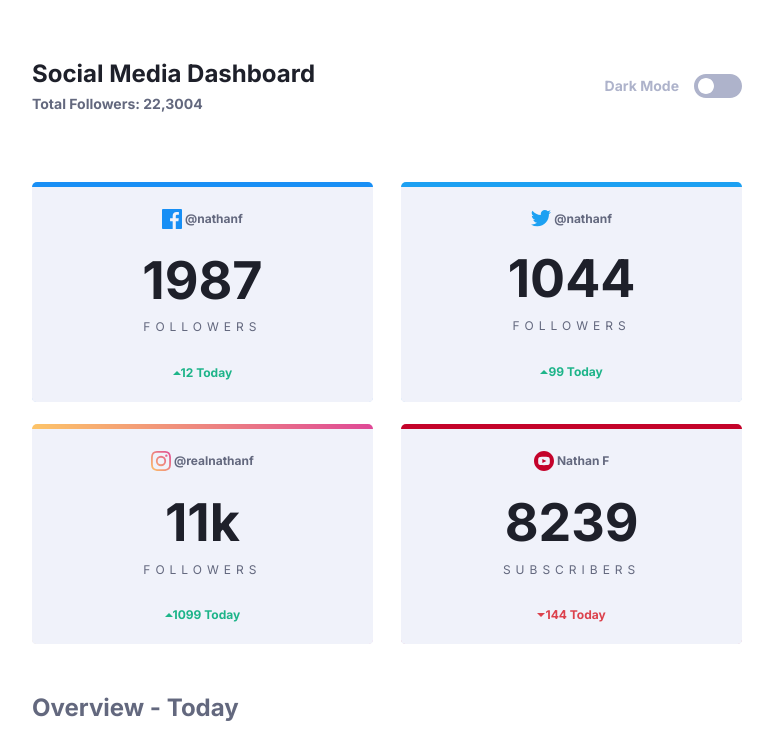
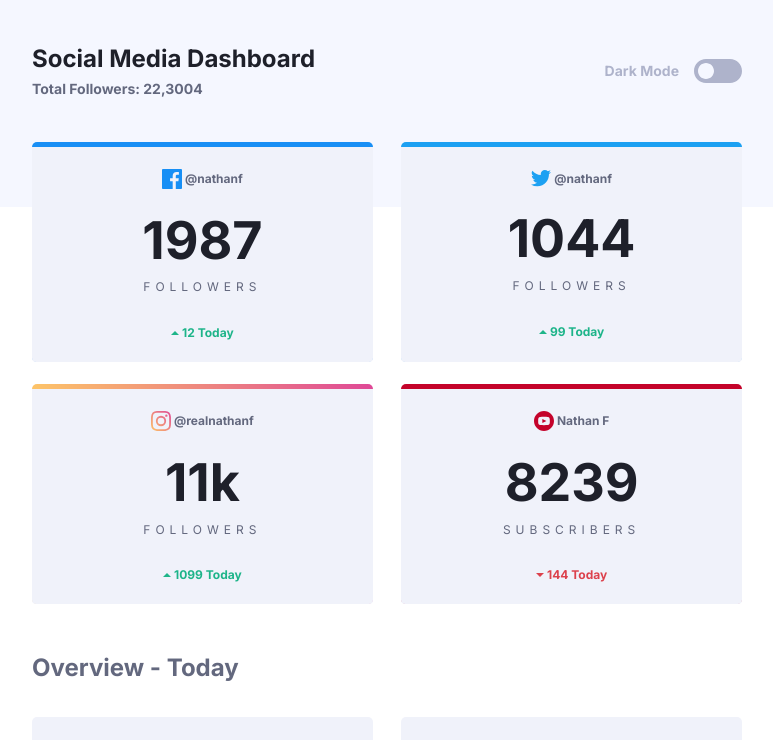
Before and after one commit to stuartmees/social-media-dashboard, a website built with webpack: page dist/index.html in a window 1280 px wide. Shown: the top 740 px of the page, without its empty margins (253-1026 px from the left). Built offline with nearby package versions, Linux system fonts and the light colour scheme.

Commit message:
changed css to match design more closely

```diff
--- a/src/styles/base/_base.scss
+++ b/src/styles/base/_base.scss
@@ -23,8 +23,12 @@ body {
 }
 
 main {
-    position: relative;
-    bottom: 90px;
+    &.container {
+        margin: -115px auto 50px auto;
+    }
+    // position: relative;
+    // bottom: 90px;
+    // margin-top: -90px;
 }
 
 h1 {
--- a/src/styles/components/_header.scss
+++ b/src/styles/components/_header.scss
@@ -1,6 +1,6 @@
 header {
 
-    background-color: var(----header-background-color);
+    background-color: var(--header-background-color);
     padding-bottom: 60px;
     font-size: $header-small-size;
 
@@ -72,7 +72,7 @@ header {
     header {
 
         &.dash-header{
-                padding-top: 60px;
+                padding-top: 45px;
         }
 
         &.dash-header {
--- a/src/styles/components/_item.scss
+++ b/src/styles/components/_item.scss
@@ -54,6 +54,12 @@
             display: flex;
             align-items: center;
             justify-content: center;
+        }
+
+        .item__change {
+            img {
+                padding-right: 3px;
+            }
         }
 
         .item__count {
--- a/src/styles/components/_list.scss
+++ b/src/styles/components/_list.scss
@@ -21,7 +21,6 @@
         }
 
         .overview {
-            margin-top: 50px;
 
             .overview-list {
                 margin-top: 35px;
```
Also changed, not shown: dist/main.css, src/styles/base/_settings.scss (line endings or trailing spaces).
